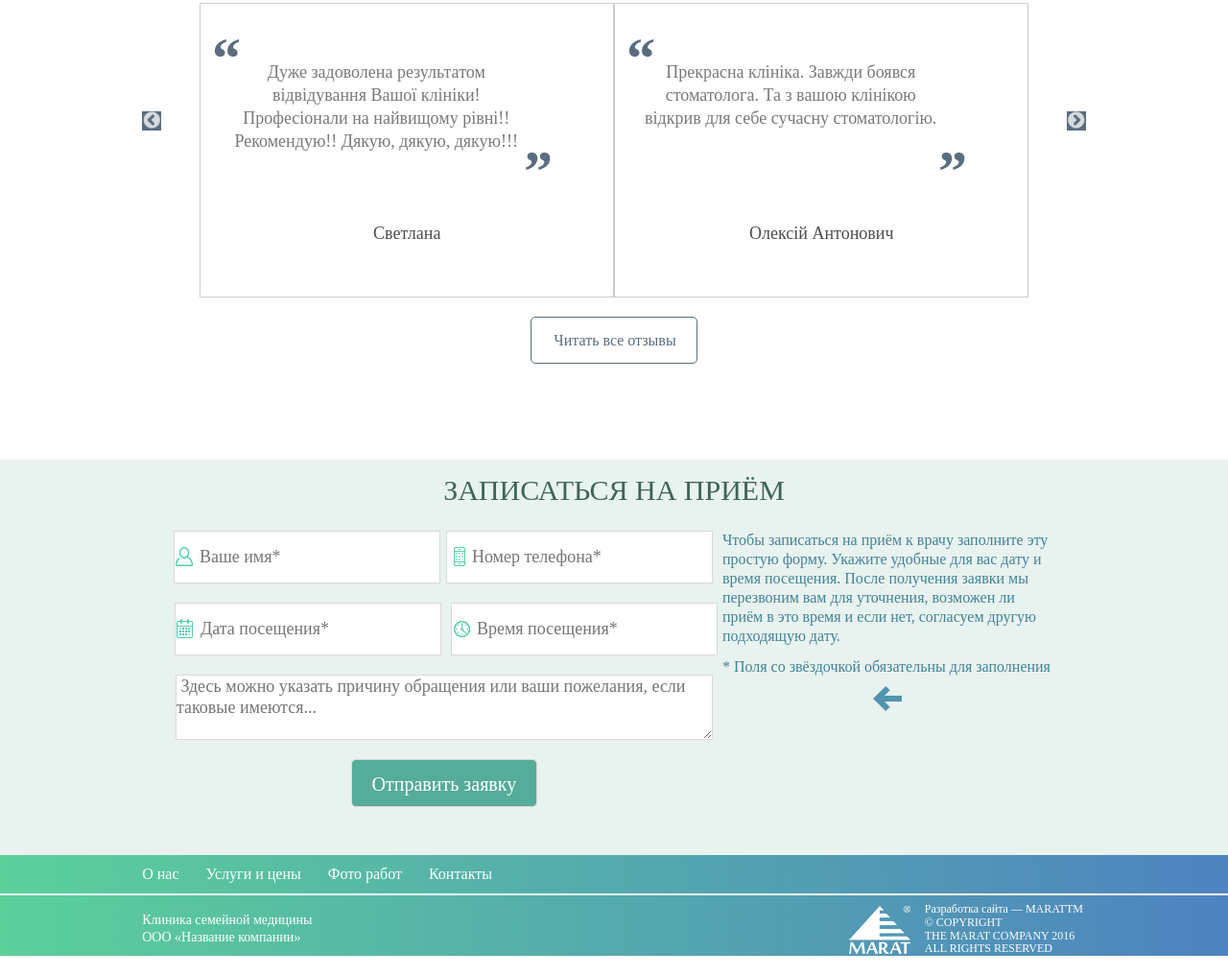
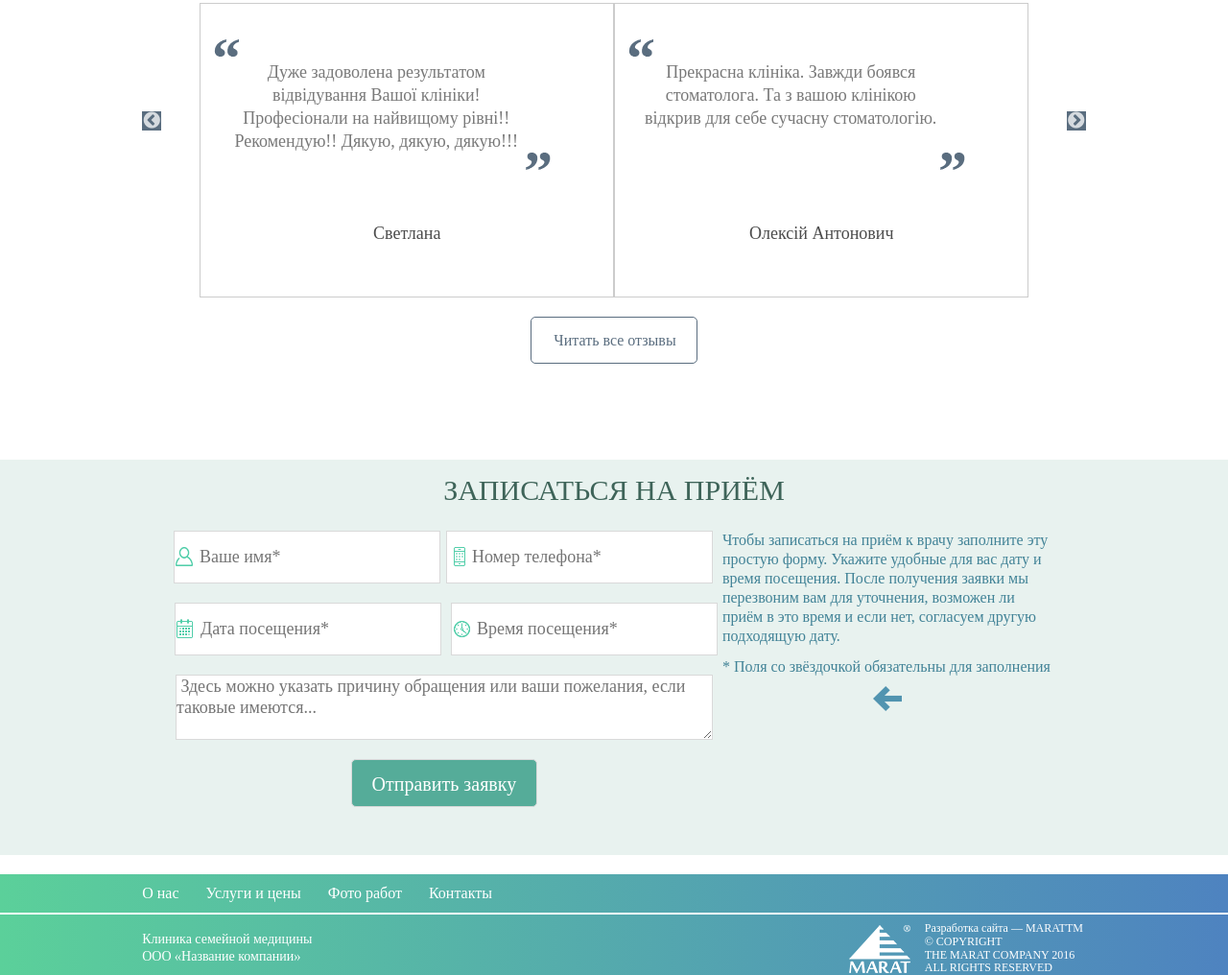
Before and after one commit to CKRoMA/test-marat, a plain HTML site: page index.html in a window 1280 px wide. Shown: the part 1857-2873 px from the top of the page at 96% size. Drawn offline with nearby package versions, Linux system fonts and the light colour scheme; a web font is replaced by a local one.

Commit message:
Update style.css

```diff
--- a/css/style.css
+++ b/css/style.css
@@ -1187,6 +1187,7 @@ input {
 
 /******************************************************footer ********/
 .footer {
+	margin:20px 0px 0px 0px;
 	background: linear-gradient(90deg, #5BD09A 0%, #4E83C0 100%), #333333;
 }
 
```
